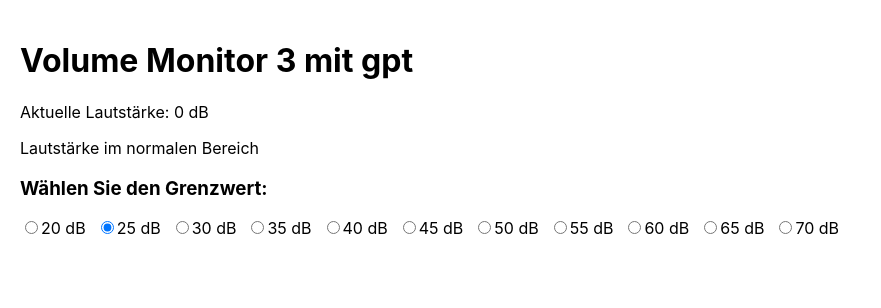
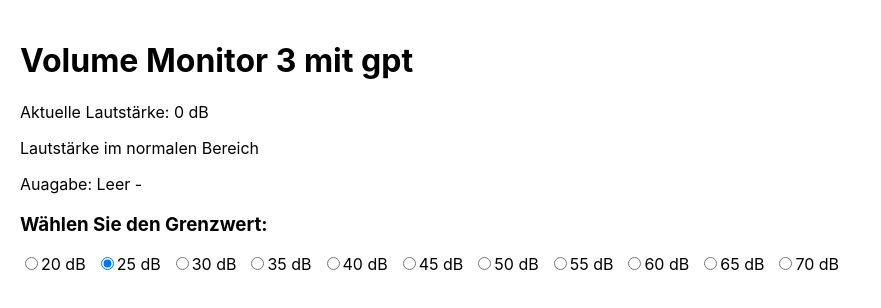
Before and after one commit to hssw24/db, a React (Create React App) app: page / in a window 1280 px wide. Shown: the top 308 px of the page, without its empty margins (0-881 px from the left). Built offline with nearby package versions, Linux system fonts and the light colour scheme; no server answers.

Commit message:
Update App.js x2

```diff
--- a/src/App.js
+++ b/src/App.js
@@ -2,6 +2,7 @@ import React, { useState, useEffect, useRef } from 'react';
 import './VolumeMonitor.css';
 
 const VolumeMonitor = () => {
+    const ausgabe = "Leer";
     const [isLoud, setIsLoud] = useState(false);
     const [threshold, setThreshold] = useState(25); // Standardgrenzwert auf 25 dB
     const [displayedVolume, setDisplayedVolume] = useState(0);
@@ -83,6 +84,7 @@ const VolumeMonitor = () => {
             <h1>Volume Monitor 3 mit gpt</h1>
             <p>Aktuelle Lautstärke: {displayedVolume} dB</p>
             <p>{isLoud ? "Lautstärke überschritten!" : "Lautstärke im normalen Bereich"}</p>
+<p>Auagabe: {ausgabe} - </p>
 
             {isLoud && (
                 <div className="alarm-text">
```
